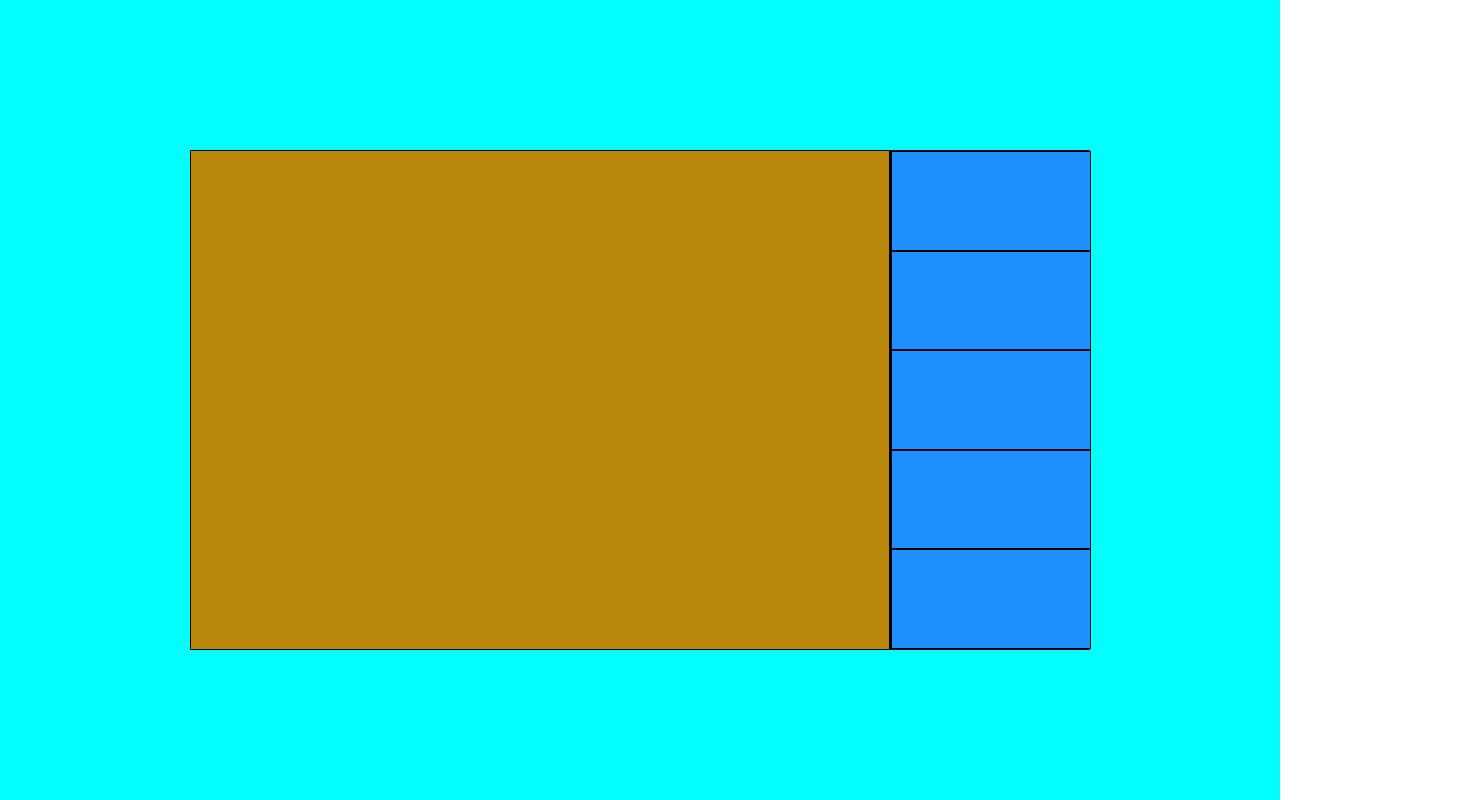
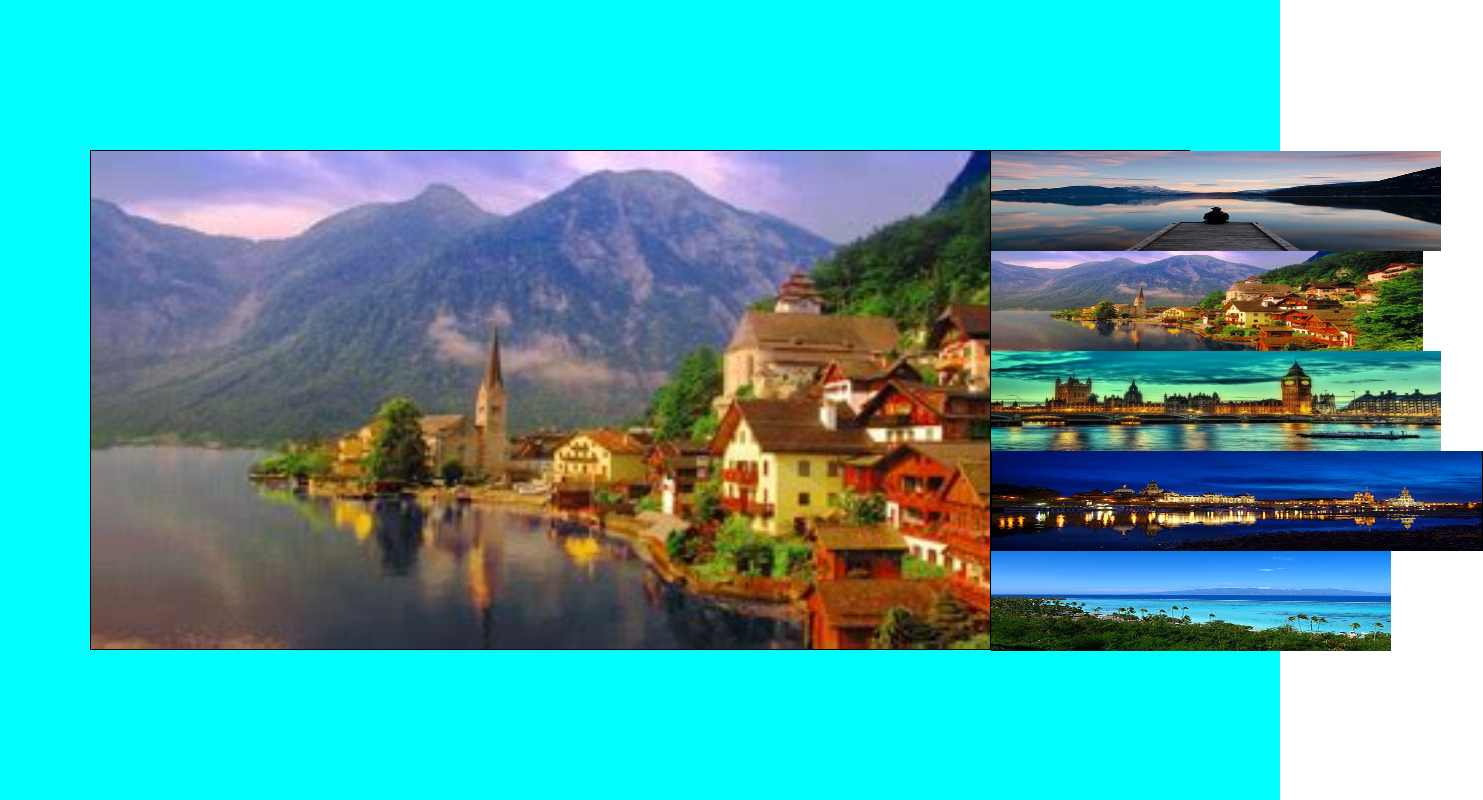
Before and after one commit to fdeluca85/js-array-carousel-corrotto, a plain HTML site: page index.html in a window 1280 px wide. Shown: the whole page, 1483 px wide, since content can reach past the window. Drawn offline with Linux system fonts and the light colour scheme.

Commit message:
prova img

```diff
--- a/css/style.css
+++ b/css/style.css
@@ -29,7 +29,7 @@ body{
 
 .box{
     height: 500px;
-    width: 700px;
+    width: 900px;
     display: flex;
     background-color: darkgoldenrod;
     border: 1px solid black;
@@ -49,6 +49,7 @@ body{
     width: 200px;
     display: flex;
     align-content:center;
-    background: dodgerblue;
-    border: 1px solid black;
+    /* background: dodgerblue;
+    border: 1px solid black; */
+    object-fit: cover;
 }
--- a/index.html
+++ b/index.html
@@ -9,13 +9,13 @@
 </head>
 <body>
 <div class="container">
-    <div class="box"></div>
+    <div class="box"><img src="./img/02.jpg" alt=""></div>
     <div class="colonna-foto">
-        <div class="foto-thumb"></div>
-        <div class="foto-thumb"></div>
-        <div class="foto-thumb"></div>
-        <div class="foto-thumb"></div>
-        <div class="foto-thumb"></div>
+        <div class="foto-thumb"><img src="./img/01.jpg" alt=""></div>
+        <div class="foto-thumb"><img src="./img/02.jpg" alt=""></div>
+        <div class="foto-thumb"><img src="./img/03.jpg" alt=""></div>
+        <div class="foto-thumb"><img src="./img/04.jpg" alt=""></div>
+        <div class="foto-thumb"><img src="./img/05.jpg" alt=""></div>
     </div>
 </div>
 
```
